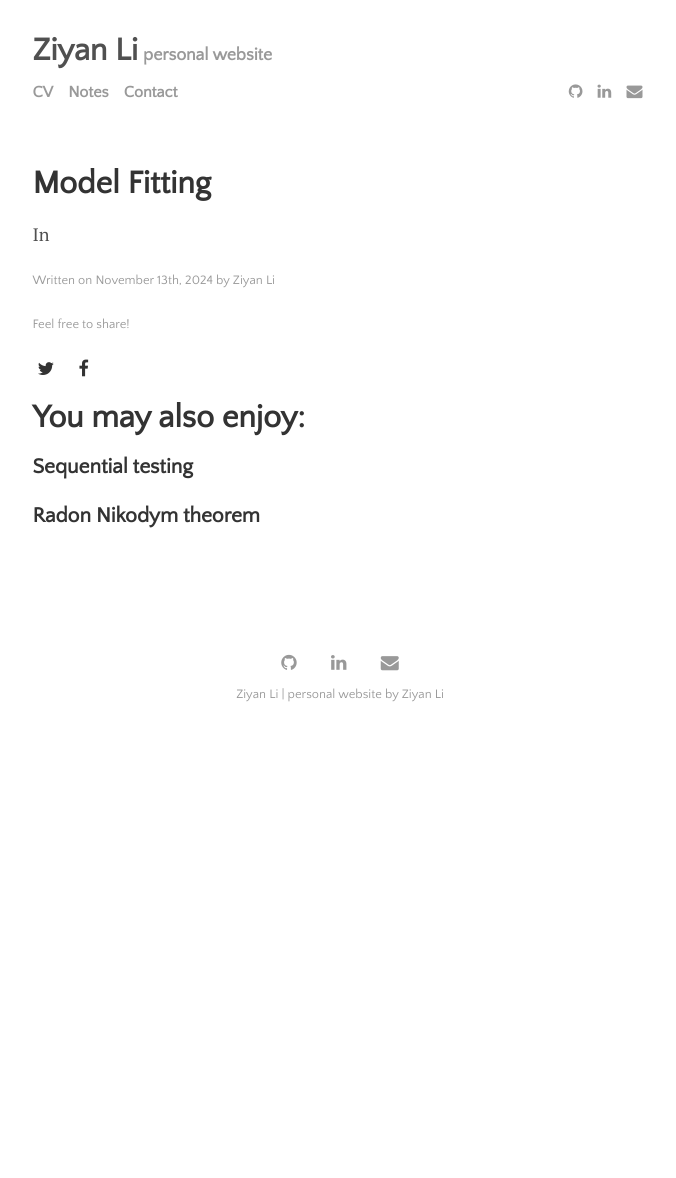
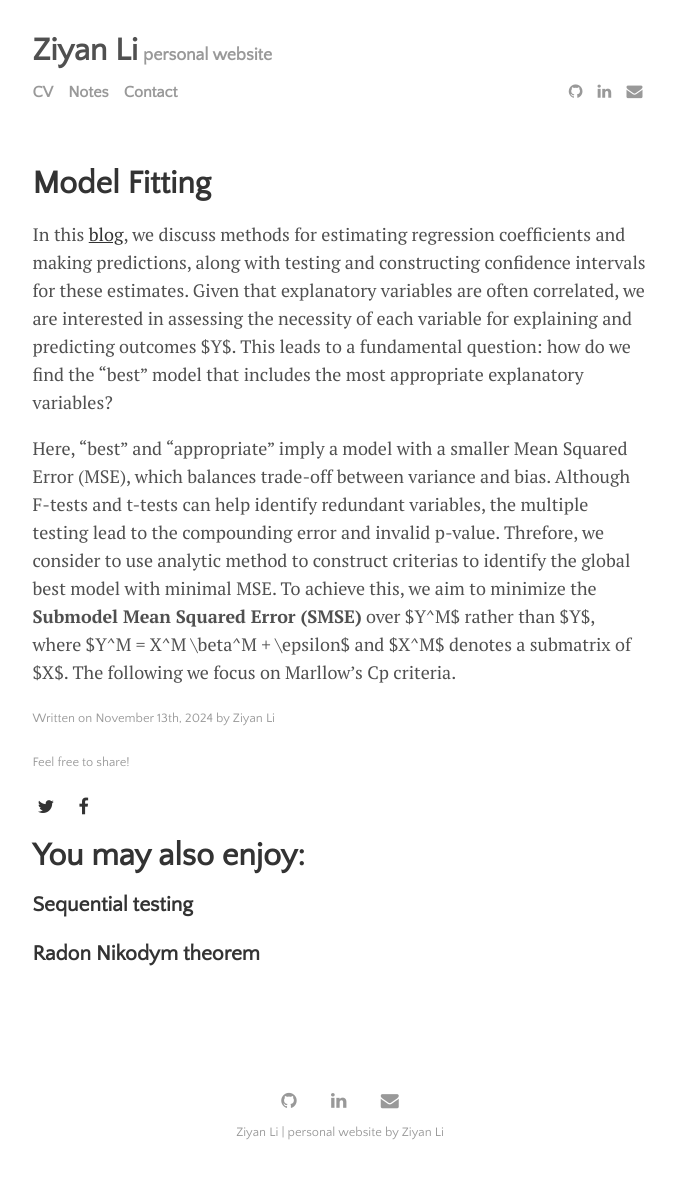
Before and after one commit to catty-halsey/catty-halsey.github.io, a Jekyll site: the page built from _posts/2024-11-13-Model Fitting.md, in a window 1280 px wide. Shown: the whole page, without its empty margins (300-976 px from the left). Built offline with Jekyll 4.4.1, drawn with Linux system fonts in a browser that asks for light colours; before the commit the page ends 900 px from its top, so only the background shows below that.

Commit message:
Update 2024-11-13-Model Fitting.md

```diff
--- a/_posts/2024-11-13-Model Fitting.md
+++ b/_posts/2024-11-13-Model Fitting.md
@@ -6,4 +6,6 @@ categories: journal
 tags: [documentation, sample]
 ---
 
-In
+In this [blog](https://catty-halsey.github.io/Multiple-regression#Uniqueness-of-Estimatied-Beta-in-Multiple-Linear-Regression), we discuss methods for estimating regression coefficients and making predictions, along with testing and constructing confidence intervals for these estimates. Given that explanatory variables are often correlated, we are interested in assessing the necessity of each variable for explaining and predicting outcomes $Y$. This leads to a fundamental question: how do we find the "best" model that includes the most appropriate explanatory variables?
+
+Here, "best" and "appropriate" imply a model with a smaller Mean Squared Error (MSE), which balances trade-off between variance and bias. Although F-tests and t-tests can help identify redundant variables, the multiple testing lead to the compounding error and invalid p-value. Threfore, we consider to use analytic method to construct criterias to identify the global best model with minimal MSE. To achieve this, we aim to minimize the **Submodel Mean Squared Error (SMSE)** over $Y^M$ rather than $Y$, where $Y^M = X^M \beta^M + \epsilon$ and $X^M$ denotes a submatrix of $X$. The following we focus on Marllow's Cp criteria.
```
